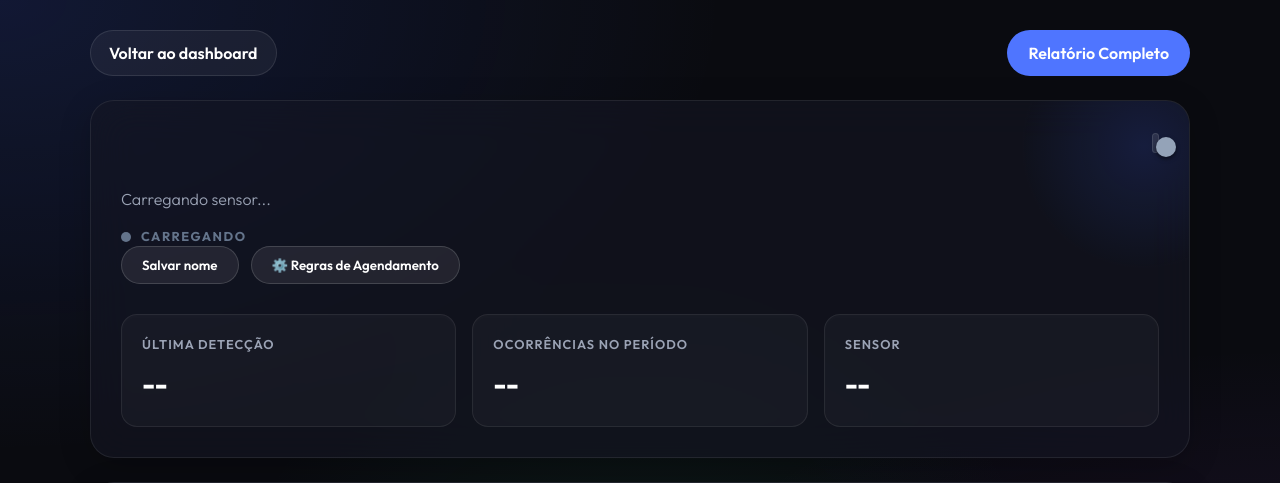
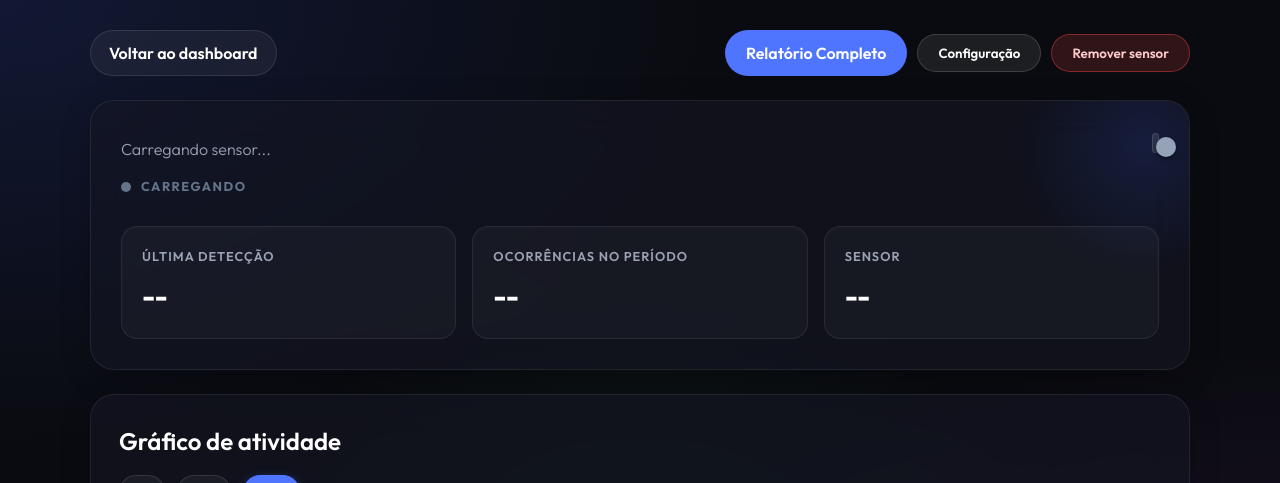
Before and after one commit to danilo-araujo0000/sensor-temp, a Python web app: template hub_sensores_api/templates/sensor_detail.html in a window 1280 px wide. Shown: the top 483 px of the page. Run offline with Jinja, Linux system fonts and the light colour scheme; the template is opened without the code that fills it, so the values that code supplies are empty.

Commit message:
ajuste  na dash

```diff
--- a/hub_sensores_api/templates/sensor_detail.html
+++ b/hub_sensores_api/templates/sensor_detail.html
@@ -60,6 +60,14 @@
       align-items: center;
       gap: 16px;
       margin-bottom: 24px;
+    }
+
+    .topbar-actions {
+      display: flex;
+      align-items: center;
+      justify-content: flex-end;
+      gap: 10px;
+      flex-wrap: wrap;
     }
 
     .back-link {
@@ -173,6 +181,8 @@
 
     .btn.primary { background: var(--blue); color: #ffffff; border-color: transparent; }
     .btn.primary:hover { background: #5c81ff; box-shadow: 0 4px 12px var(--blue-glow); }
+    .btn.danger { background: rgba(239, 68, 68, 0.16); border-color: rgba(239, 68, 68, 0.45); color: #fecaca; }
+    .btn.danger:hover { background: rgba(239, 68, 68, 0.28); color: #ffffff; box-shadow: 0 4px 12px var(--danger-glow); }
 
     /* Pulses e Status */
     @keyframes pulse-gray {
@@ -408,6 +418,9 @@
     }
     @media (max-width: 600px) {
       body { padding: 16px 12px; }
+      .topbar { align-items: stretch; flex-direction: column; }
+      .topbar-actions { justify-content: stretch; }
+      .topbar-actions .btn, .back-link { width: 100%; text-align: center; }
       .header-card { padding: 18px; border-radius: 18px; }
       .meta-grid { grid-template-columns: 1fr; gap: 12px; }
       .title-input { font-size: 1.6rem; }
@@ -442,15 +455,27 @@
   <div class="wrap">
     <div class="topbar">
       <a href="/" class="back-link">Voltar ao dashboard</a>
-      <a id="btn-report" href="#" class="btn primary">Relatório Completo</a>
+      <div class="topbar-actions">
+        <a id="btn-report" href="#" class="btn primary">Relatório Completo</a>
+        <button id="btn-open-config" class="btn" type="button">Configuração</button>
+        <button id="delete-sensor" class="btn danger" type="button">Remover sensor</button>
+      </div>
     </div>
 
-    <!-- Modal de Agendamento -->
-    <div id="schedule-modal" class="modal-overlay">
+    <!-- Modal de Configuração -->
+    <div id="config-modal" class="modal-overlay">
       <div class="modal-content">
         <div class="modal-header">
-          <h2>📅 Regras de Agendamento</h2>
-          <button id="btn-close-sch" class="btn-close">&times;</button>
+          <h2>Configuração do Sensor</h2>
+          <button id="btn-close-config" class="btn-close">&times;</button>
+        </div>
+        <div class="form-group" style="margin-bottom:24px;">
+          <label>Nome do sensor</label>
+          <input id="sensor-name-input" class="form-control" type="text" value="" />
+        </div>
+        <div style="display:flex; justify-content:flex-end; align-items:center; gap: 12px; margin-bottom:24px;">
+          <span id="save-name-feedback" class="subline" style="margin:0;"></span>
+          <button id="save-name" class="btn primary" type="button">Salvar nome</button>
         </div>
         <div class="schedule-grid">
           <div class="form-group">
@@ -499,16 +524,11 @@
     <section class="header-card glass-panel" id="header-card">
       <div class="header-row">
         <div>
-          <input id="sensor-name" class="title-input" value="" />
+          <div id="sensor-name" class="title-input"></div>
           <div id="subline" class="subline">Carregando sensor...</div>
           <div id="status-line" class="status-line tone-inactive">
             <span class="dot tone-inactive"></span>
             <span>CARREGANDO</span>
-          </div>
-          <div class="save-row">
-            <button id="save-name" class="btn" type="button">Salvar nome</button>
-            <button id="btn-open-sch" class="btn" type="button">⚙️ Regras de Agendamento</button>
-            <span id="save-feedback" class="subline" style="margin:0;"></span>
           </div>
         </div>
         <div>
@@ -591,7 +611,11 @@
     function renderDetail(detail) {
       currentDetail = detail;
       document.title = `${detail.sensor.name} | Sensor Detail`;
-      document.getElementById('sensor-name').value = detail.sensor.name;
+      document.getElementById('sensor-name').textContent = detail.sensor.name;
+      const nameInput = document.getElementById('sensor-name-input');
+      if (document.activeElement !== nameInput) {
+        nameInput.value = detail.sensor.name;
+      }
 
       document.getElementById('subline').textContent = `${detail.sensor.sensor_id} · Atividade em ${detail.analysis.range}`;
       document.getElementById('last-detection').textContent = relativeTimeFromSeconds(detail.sensor.last_motion_ago_seconds);
@@ -668,8 +692,8 @@
     });
 
     document.getElementById('save-name').addEventListener('click', async () => {
-      const feedback = document.getElementById('save-feedback');
-      const name = document.getElementById('sensor-name').value.trim();
+      const feedback = document.getElementById('save-name-feedback');
+      const name = document.getElementById('sensor-name-input').value.trim();
       if (!name) {
         feedback.textContent = 'Informe um nome.';
         return;
@@ -684,6 +708,19 @@
         feedback.style.color = 'var(--danger)';
       }
       setTimeout(() => feedback.textContent = '', 3000);
+    });
+
+    document.getElementById('delete-sensor').addEventListener('click', async () => {
+      const sensorName = document.getElementById('sensor-name-input').value.trim() || document.getElementById('sensor-name').textContent.trim() || sensorId;
+      const confirmed = confirm(`Remover o sensor "${sensorName}" e todo o historico de movimentos? Esta acao nao pode ser desfeita.`);
+      if (!confirmed) return;
+
+      try {
+        await apiPost('/api/sensors/delete', { sensor_id: sensorId });
+        window.location.href = '/';
+      } catch (error) {
+        alert('Falha ao remover sensor.');
+      }
     });
 
     setInterval(() => {
@@ -728,7 +765,7 @@
         window.isScheduleEditing = false;
         await loadDetail(currentRange);
         setTimeout(() => {
-           document.getElementById('schedule-modal').classList.remove('active');
+           document.getElementById('config-modal').classList.remove('active');
         }, 1000); // Close automatically after 1s
       } catch (err) {
         fb.textContent = 'Erro ao salvar!';
@@ -737,17 +774,17 @@
       setTimeout(() => fb.textContent = '', 3000);
     });
 
-    document.getElementById('btn-open-sch').addEventListener('click', () => {
-      document.getElementById('schedule-modal').classList.add('active');
+    document.getElementById('btn-open-config').addEventListener('click', () => {
+      document.getElementById('config-modal').classList.add('active');
     });
 
-    document.getElementById('btn-close-sch').addEventListener('click', () => {
-      document.getElementById('schedule-modal').classList.remove('active');
+    document.getElementById('btn-close-config').addEventListener('click', () => {
+      document.getElementById('config-modal').classList.remove('active');
     });
 
-    document.getElementById('schedule-modal').addEventListener('click', (e) => {
-      if (e.target.id === 'schedule-modal') {
-        document.getElementById('schedule-modal').classList.remove('active');
+    document.getElementById('config-modal').addEventListener('click', (e) => {
+      if (e.target.id === 'config-modal') {
+        document.getElementById('config-modal').classList.remove('active');
       }
     });
 
```
Also changed, not shown: hub_sensores_api/server.py (+68 -2 lines), hub_sensores_api/sensor_events.db, 5 other files.
